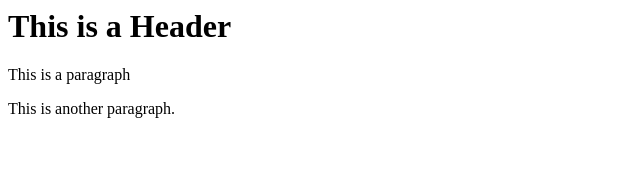
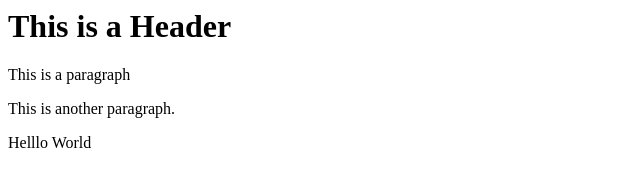
Before and after one commit to flnnbill/-git-test-one, a website: page index.html in a window 1280 px wide. Shown: the whole page, without its empty margins (0-640 px from the left). Drawn offline with Linux system fonts and the light colour scheme.

Commit message:
Using Npm

```diff
--- a/index.html
+++ b/index.html
@@ -3,5 +3,6 @@
       <h1>This is a Header</h1>
       <p>This is a paragraph</p>
       <p>This is another paragraph.</p>
+      <p>Helllo World</p>
    </body>
 </html>
```
Also changed, not shown: package.json (added, +24 -0 lines), 2 other files.
